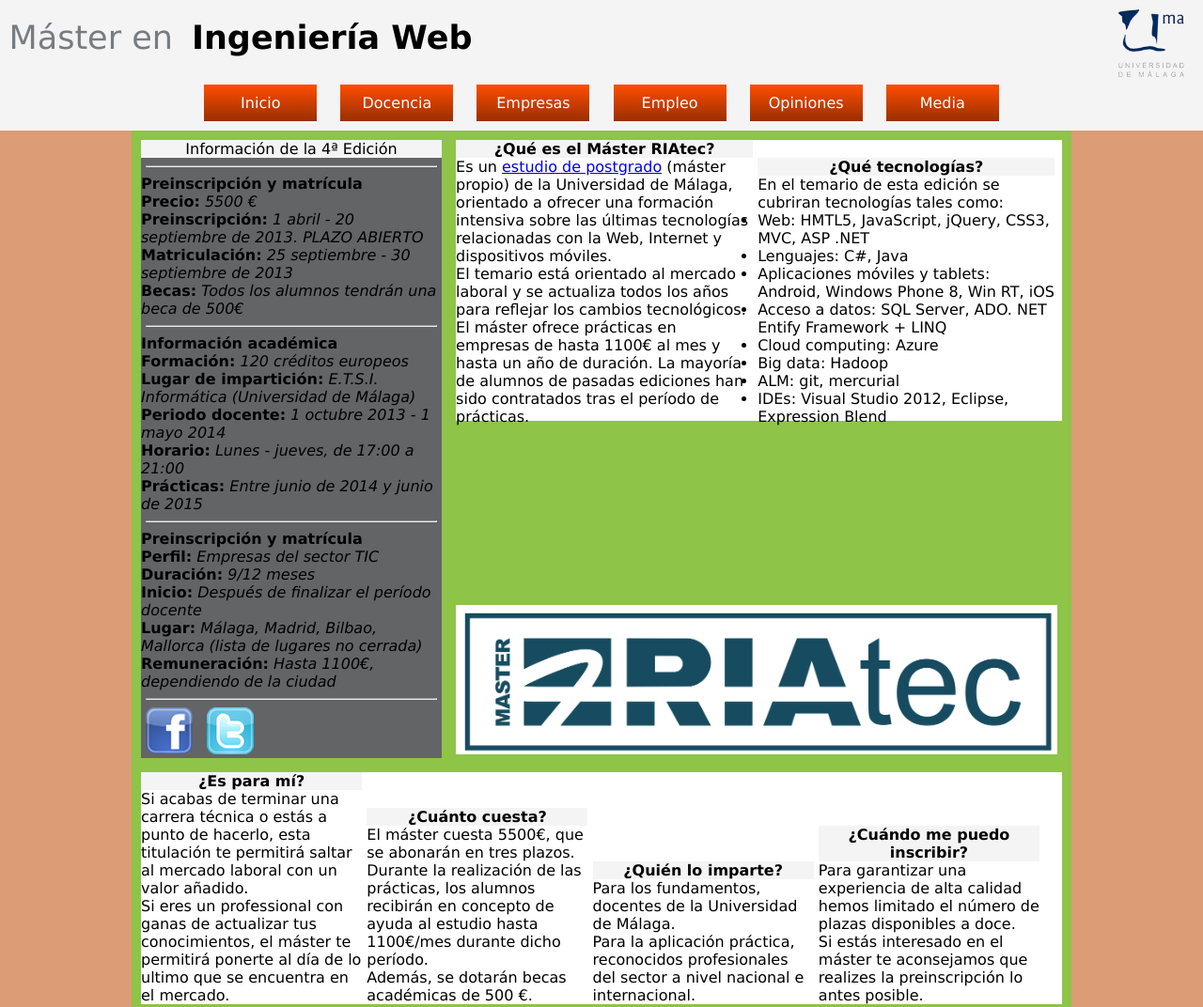
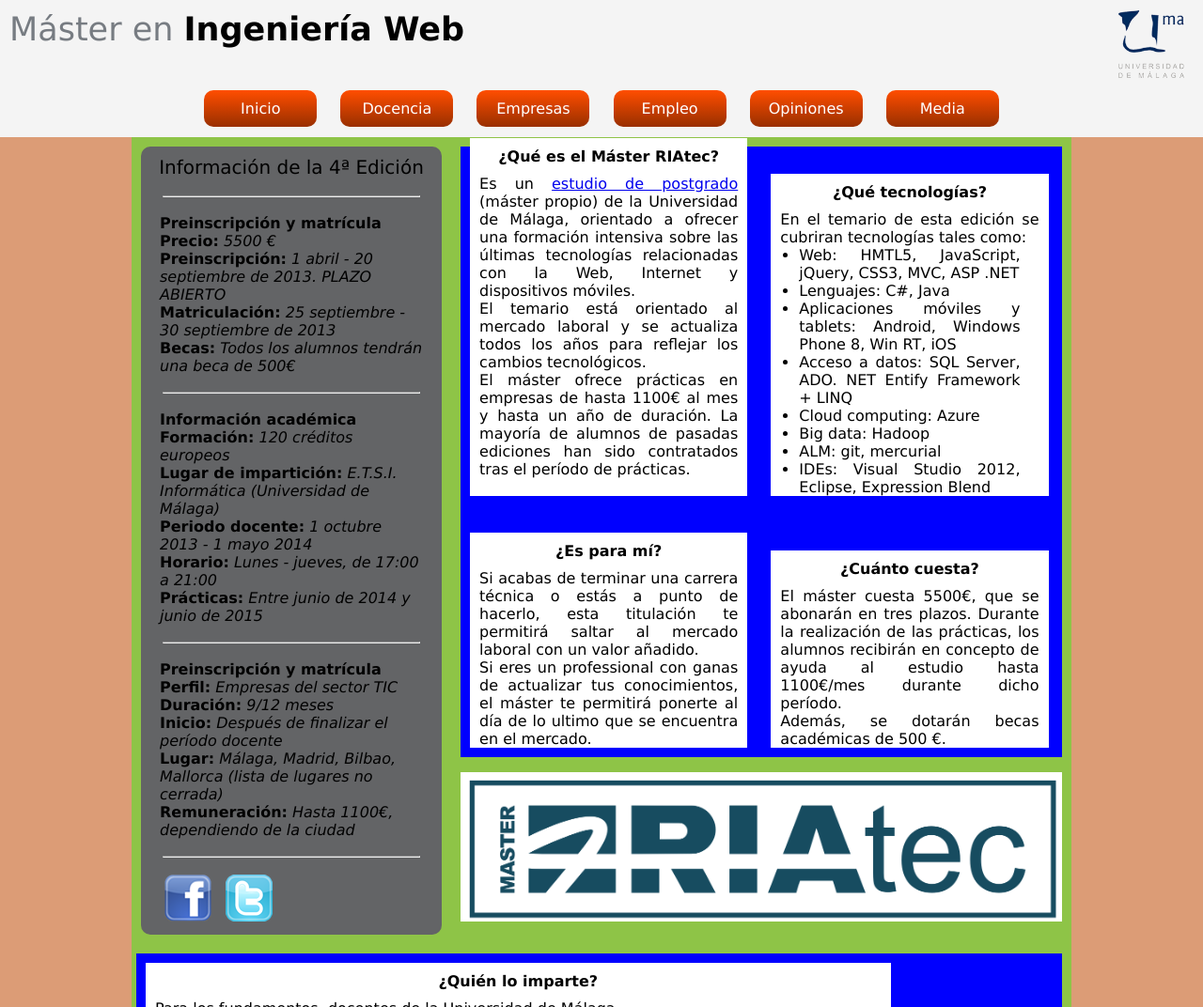
Before and after one commit to Nasdan/TrabajoModulo1, a plain HTML site: page index.html in a window 1280 px wide. Shown: the top 1072 px of the page at 94% size. Drawn offline with Linux system fonts and the light colour scheme.

Commit message:
Header, aside y article1 listo en cuanto a posicion

```diff
--- a/css/style.css
+++ b/css/style.css
@@ -14,23 +14,30 @@
 	background-color: #dc9c76;
 }
 
-header{
-	position: relative;
+header#inicio{
+	position: fixed;
 	width: 100%;
 	background-color: #f4f4f4;
 	text-align: center;
+	padding: 1px 0;
 }
 
 header p{
-	position: relative;
-	left: -30%;
-	margin: 10px 0;
+	position: absolute;
+	left: 0%;
+	/*margin: 10px 0;*/
 	padding: 10px 10px;
 	color: #777c82;
 	font-size: 35px;
 	font-weight: normal;
 	vertical-align: top;
 	display: inline-block;
+}
+
+header{
+	text-align: center;
+	/*background-color: red;*/
+	padding: 10px 0;
 }
 
 .negro{
@@ -41,15 +48,16 @@
 header img{
 	position: absolute;
 	right: 20px;
-	margin: 10px 0;
+	margin: 0 0;
 	width: 70px;
 	height: auto;
+	margin: 10px 0;
 }
 
 nav{
 	display: block;
 	max-width: 1000px;
-	margin: 0 auto;
+	margin: 75px auto 0px auto;
 	padding: 10px 0;
 }
 
@@ -64,48 +72,85 @@
 	background: -o-linear-gradient(top,#ff4e00 0%,#e64600 25%,#cc3e00 50%,#b23700 75%,#992f00 100%);
 	background: -ms-linear-gradient(top,#ff4e00 0%,#e64600 25%,#cc3e00 50%,#b23700 75%,#992f00 100%);
 	background: linear-gradient(top,#ff4e00 0%,#e64600 25%,#cc3e00 50%,#b23700 75%,#992f00 100%);
-	margin: 0px 10px;
+	margin: 10px 10px 0 10px;
 	padding: 10px 10px;
 	display: inline-block;
 	width: 100px;
+	border-radius: 10px;
 }
 
 nav ul li:hover{
-	background-color: #248f40;
 	text-decoration: underline;
 }
 
 nav ul li:active{
-	border: 1px solid transparent;
-	text-shadow: 1px 1px;
+	text-shadow: 1px 0px 10px;
 }
 
 #main{
 	position: relative;
+	top: 146px;
 	max-width: 1000px;
-	/*height: 2000px;*/
 	margin: 0 auto;
-	/*background-color: red;*/
 	background-color: #8ec447;
+	z-index: -1;
 }
 
 aside{
-	margin: 10px 5px 5px 10px;
+	margin: 10px 10px;
 	display: inline-block;
-	max-width: 32%;
-	/*background-color: white;*/
+	width: 320px;
 	background-color: #636466;
+	border-radius: 10px;
+}
+
+aside header{
+	font-size: 20px;
+}
+
+aside section{
+	padding: 10px 20px;
 }
 
 aside hr{
-	width: 96%;
+	width: 85%;
 }
 
 article{
 	margin: 10px 10px 5px 5px;
+	background-color: blue;
 }
 
-#articulo1{
+article section{
+	text-align: justify;
+	position: relative;
+	display: inline-block;
+	background-color: white;
+	margin: 10px 10px;
+	padding: 0 10px;
+}
+
+#articleInicio1{
+	position: absolute;
+	max-width: 64%;
+	/*min-width: 320px;*/
+	display: inline-block;
+
+}
+
+#articleInicio1 section{
+	width: 43%;
+}
+
+#articleInicio1 section:first-child{
+	top: -19px;
+	padding: 0 10px 19px 10px;
+}
+
+#articleInicio1 section ul{
+	padding: 0 20px;
+}
+/*#articleInicio1{
 	position: absolute;
 	display: inline-block;
 	max-width: 66%;
@@ -114,28 +159,27 @@
 	background-color: white;
 }
 
-#articulo1 section{
+#articleInicio1 section{
 	width: 49%;
 	height: 400px;
 	display: inline-block;
-}
+}*/
 
 img{
 	display: inline-block;
 	margin: 0 5px;
 	max-width: 64%;
-	max-height: auto;
 }
 
-#articulo2{
+/*#articleInicio2{
 	margin: 10px 10px;
 	background-color: white;
 }
 
-#articulo2 section{
+#articleInicio2 section{
 	width: 24%;
 	display: inline-block;
-}
+}*/
 
 footer{
 	display: inline-block;
--- a/index.html
+++ b/index.html
@@ -9,12 +9,12 @@
 		<link rel="stylesheet" href="css/style.css" type="text/css" media="screen">
 	</head>
 	<body>
-		<header>
-			<p>Máster en</p><p class="negro"> Ingeniería Web</p>
+		<header id="inicio">
+			<p>Máster en <strong class="negro"> Ingeniería Web</strong></p>
 			<img src="images/logos/logoUMA.png">
 			<nav>
 				<ul>
-					<li href="index.html" title="">Inicio</li>
+					<li href="index.html">Inicio</li>
 					<li href="" title="">Docencia</li>
 					<li href="" title="">Empresas</li>
 					<li href="" title="">Empleo</li>
@@ -88,7 +88,7 @@
 					<img src="images/icon-twitter.png">
 				</section>
 			</aside>
-			<article id="articulo1">
+			<article id="articleInicio1">
 				<section>
 					<header>
 						<h1>¿Qué es el Máster RIAtec?</h1>
@@ -117,11 +117,6 @@
 						<li>IDEs: Visual Studio 2012, Eclipse, Expression Blend</li>
 					</ul>
 				</section>
-			</article>
-
-			<img src="images/logos/logoRIAtec.png" alt="Imagen RIAtec">
-
-			<article id="articulo2">
 				<section>
 					<header>
 						<h1>¿Es para mí?</h1>
@@ -138,6 +133,13 @@
 
 					 <p>Además, se dotarán becas académicas de 500 €.</p>
 				</section>
+			</article>
+
+			<img src="images/logos/logoRIAtec.png" alt="Imagen RIAtec">
+
+			<article id="articleInicio2">
+
+
 				<section>
 					<header>
 						<h1>¿Quién lo imparte?</h1>
```
